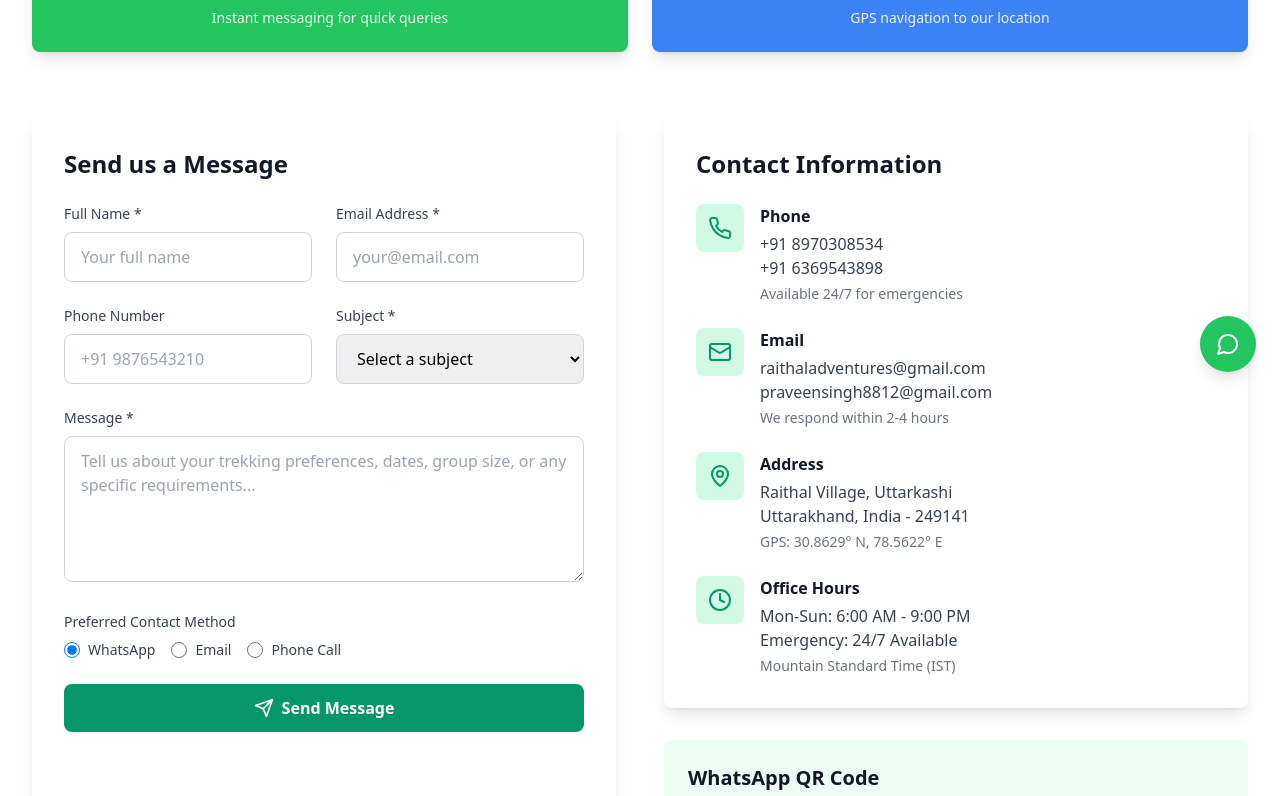
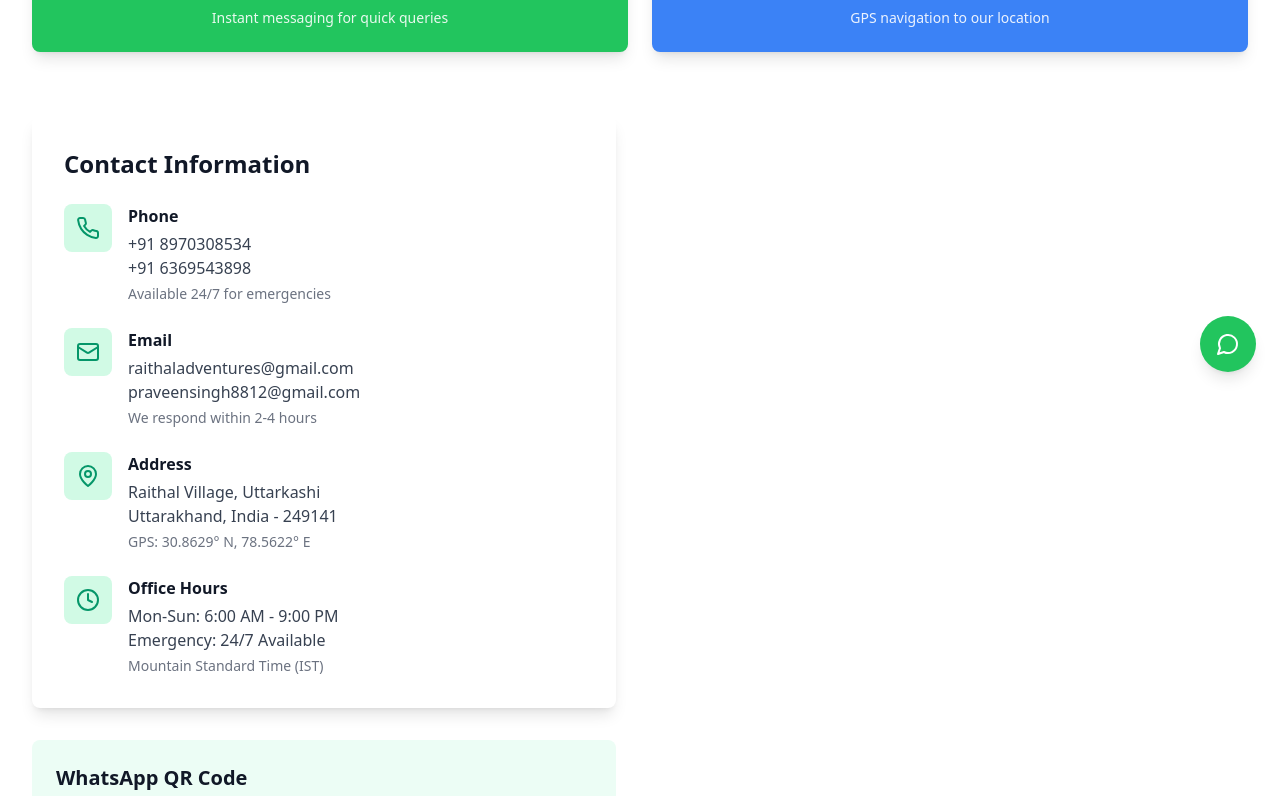
Before and after one commit to bhanups952/RaithalAdventures, a React (Vite) app: page /contact in a window 1280 px wide. Shown: the part 404-1200 px from the top of the page. Built offline with nearby package versions, Linux system fonts and the light colour scheme.

Commit message:
Updated ContactPage.tsx

```diff
--- a/src/pages/ContactPage.tsx
+++ b/src/pages/ContactPage.tsx
@@ -151,157 +151,6 @@ const ContactPage: React.FC = () => {
         </div>
 
         <div className="grid grid-cols-1 lg:grid-cols-2 gap-12">
-          {/* Contact Form */}
-          <div className="bg-white rounded-lg shadow-lg p-8">
-            <h2 className="text-2xl font-bold text-gray-900 mb-6">Send us a Message</h2>
-
-            {isSubmitted ? (
-              <div className="text-center py-8">
-                <div className="w-16 h-16 bg-green-100 rounded-full flex items-center justify-center mx-auto mb-4">
-                  <MessageCircle className="h-8 w-8 text-green-600" />
-                </div>
-                <h3 className="text-xl font-semibold text-green-600 mb-2">Message Sent!</h3>
-                <p className="text-gray-600">Your message has been forwarded to WhatsApp. We'll respond soon!</p>
-              </div>
-            ) : (
-              <form onSubmit={handleSubmit} className="space-y-6">
-                <div className="grid grid-cols-1 md:grid-cols-2 gap-6">
-                  <div>
-                    <label htmlFor="name" className="block text-sm font-medium text-gray-700 mb-2">
-                      Full Name *
-                    </label>
-                    <input
-                      type="text"
-                      id="name"
-                      name="name"
-                      value={formData.name}
-                      onChange={handleChange}
-                      required
-                      className="w-full px-4 py-3 border border-gray-300 rounded-lg focus:ring-2 focus:ring-emerald-500 focus:border-transparent transition-colors duration-200"
-                      placeholder="Your full name"
-                    />
-                  </div>
-                  <div>
-                    <label htmlFor="email" className="block text-sm font-medium text-gray-700 mb-2">
-                      Email Address *
-                    </label>
-                    <input
-                      type="email"
-                      id="email"
-                      name="email"
-                      value={formData.email}
-                      onChange={handleChange}
-                      required
-                      className="w-full px-4 py-3 border border-gray-300 rounded-lg focus:ring-2 focus:ring-emerald-500 focus:border-transparent transition-colors duration-200"
-                      placeholder="your@email.com"
-                    />
-                  </div>
-                </div>
-
-                <div className="grid grid-cols-1 md:grid-cols-2 gap-6">
-                  <div>
-                    <label htmlFor="phone" className="block text-sm font-medium text-gray-700 mb-2">
-                      Phone Number
-                    </label>
-                    <input
-                      type="tel"
-                      id="phone"
-                      name="phone"
-                      value={formData.phone}
-                      onChange={handleChange}
-                      className="w-full px-4 py-3 border border-gray-300 rounded-lg focus:ring-2 focus:ring-emerald-500 focus:border-transparent transition-colors duration-200"
-                      placeholder="+91 9876543210"
-                    />
-                  </div>
-                  <div>
-                    <label htmlFor="subject" className="block text-sm font-medium text-gray-700 mb-2">
-                      Subject *
-                    </label>
-                    <select
-                      id="subject"
-                      name="subject"
-                      value={formData.subject}
-                      onChange={handleChange}
-                      required
-                      className="w-full px-4 py-3 border border-gray-300 rounded-lg focus:ring-2 focus:ring-emerald-500 focus:border-transparent transition-colors duration-200"
-                    >
-                      <option value="">Select a subject</option>
-                      <option value="trek-booking">Trek Booking</option>
-                      <option value="homestay-booking">Homestay Booking</option>
-                      <option value="group-booking">Group Booking</option>
-                      <option value="general-inquiry">General Inquiry</option>
-                      <option value="emergency">Emergency</option>
-                    </select>
-                  </div>
-                </div>
-
-                <div>
-                  <label htmlFor="message" className="block text-sm font-medium text-gray-700 mb-2">
-                    Message *
-                  </label>
-                  <textarea
-                    id="message"
-                    name="message"
-                    value={formData.message}
-                    onChange={handleChange}
-                    required
-                    rows={5}
-                    className="w-full px-4 py-3 border border-gray-300 rounded-lg focus:ring-2 focus:ring-emerald-500 focus:border-transparent transition-colors duration-200"
-                    placeholder="Tell us about your trekking preferences, dates, group size, or any specific requirements..."
-                  />
-                </div>
-
-                <div>
-                  <label className="block text-sm font-medium text-gray-700 mb-2">
-                    Preferred Contact Method
-                  </label>
-                  <div className="flex space-x-4">
-                    <label className="flex items-center">
-                      <input
-                        type="radio"
-                        name="preferredContact"
-                        value="whatsapp"
-                        checked={formData.preferredContact === 'whatsapp'}
-                        onChange={handleChange}
-                        className="h-4 w-4 text-emerald-600 border-gray-300 focus:ring-emerald-500"
-                      />
-                      <span className="ml-2 text-sm text-gray-700">WhatsApp</span>
-                    </label>
-                    <label className="flex items-center">
-                      <input
-                        type="radio"
-                        name="preferredContact"
-                        value="email"
-                        checked={formData.preferredContact === 'email'}
-                        onChange={handleChange}
-                        className="h-4 w-4 text-emerald-600 border-gray-300 focus:ring-emerald-500"
-                      />
-                      <span className="ml-2 text-sm text-gray-700">Email</span>
-                    </label>
-                    <label className="flex items-center">
-                      <input
-                        type="radio"
-                        name="preferredContact"
-                        value="phone"
-                        checked={formData.preferredContact === 'phone'}
-                        onChange={handleChange}
-                        className="h-4 w-4 text-emerald-600 border-gray-300 focus:ring-emerald-500"
-                      />
-                      <span className="ml-2 text-sm text-gray-700">Phone Call</span>
-                    </label>
-                  </div>
-                </div>
-
-                <button
-                  type="submit"
-                  className="w-full bg-emerald-600 text-white py-3 px-6 rounded-lg font-semibold hover:bg-emerald-700 transition-colors duration-200 flex items-center justify-center space-x-2"
-                >
-                  <Send className="h-5 w-5" />
-                  <span>Send Message</span>
-                </button>
-              </form>
-            )}
-          </div>
 
           {/* Contact Information */}
           <div className="space-y-8">
```
